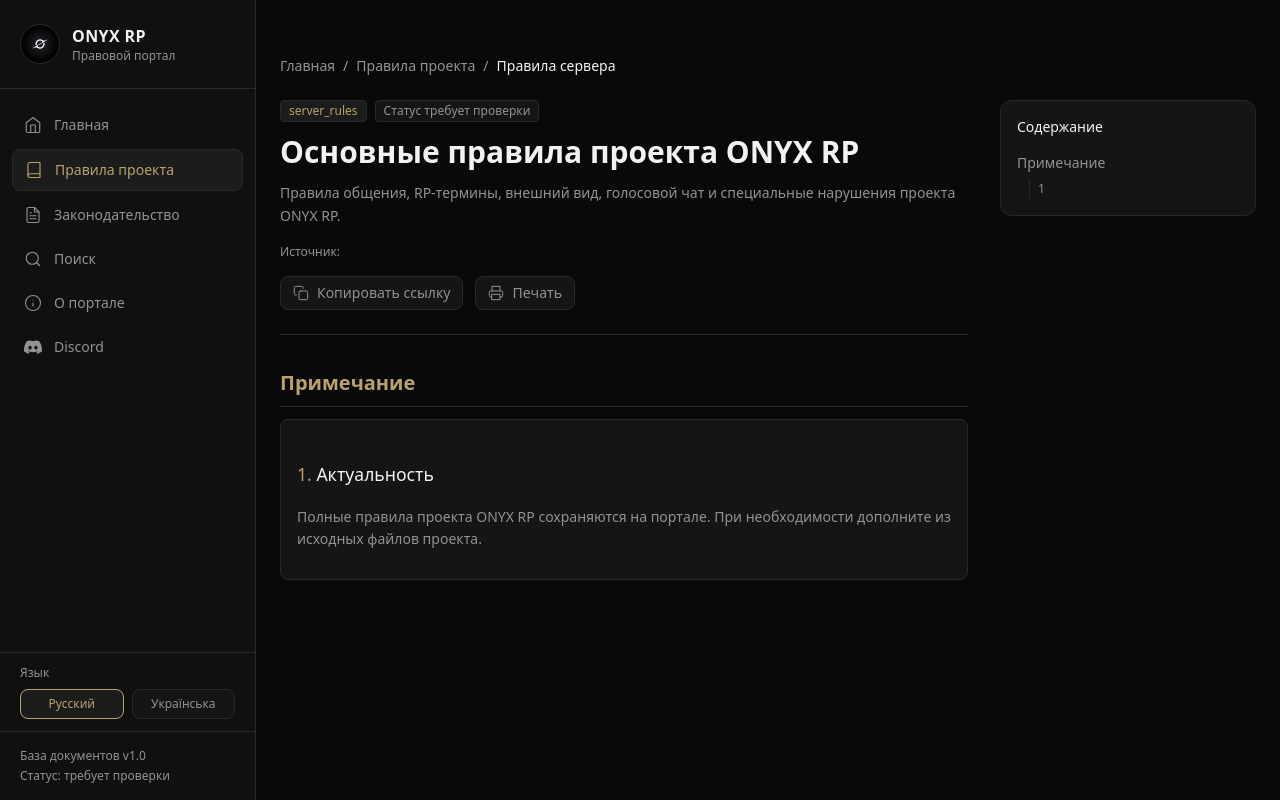
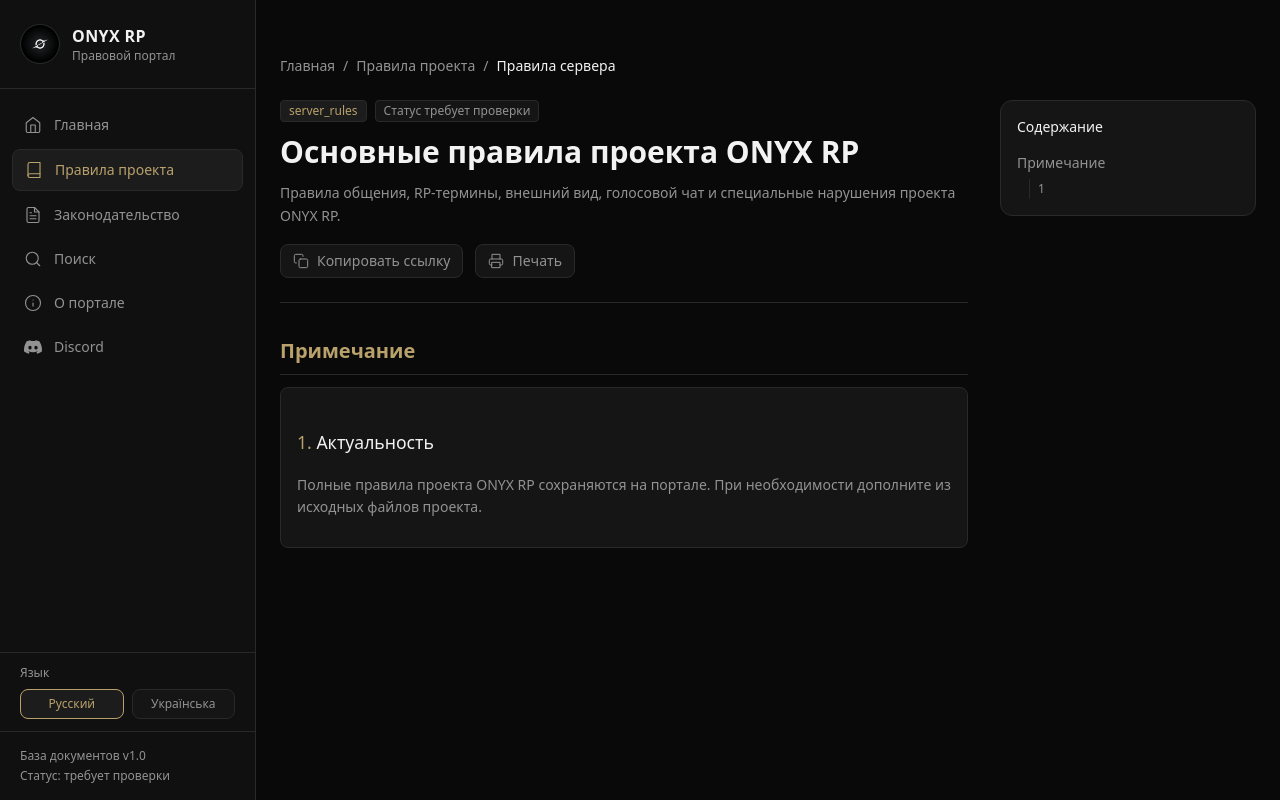
Before and after one commit to Enly52NGG/onyx, a Next.js app: page /documents/server-rules in a window 1280 px wide. Built offline with nearby package versions, Linux system fonts and the light colour scheme.

Commit message:
Add files via upload

```diff
--- a/src/components/DocumentPageContent.tsx
+++ b/src/components/DocumentPageContent.tsx
@@ -54,11 +54,7 @@ export function DocumentPageContent({ doc }: { doc: LegalDocument }) {
               {meta.title}
             </h1>
             <p className="text-[#929292] text-sm leading-relaxed mb-4">{meta.description}</p>
-            <div className="text-xs text-[#929292] space-y-1">
-              <div>
-                {t("source")}: {doc.sourceFile}
-              </div>
-            </div>
+
             <DocumentActions slug={doc.slug} title={meta.title} />
           </header>
 
```
